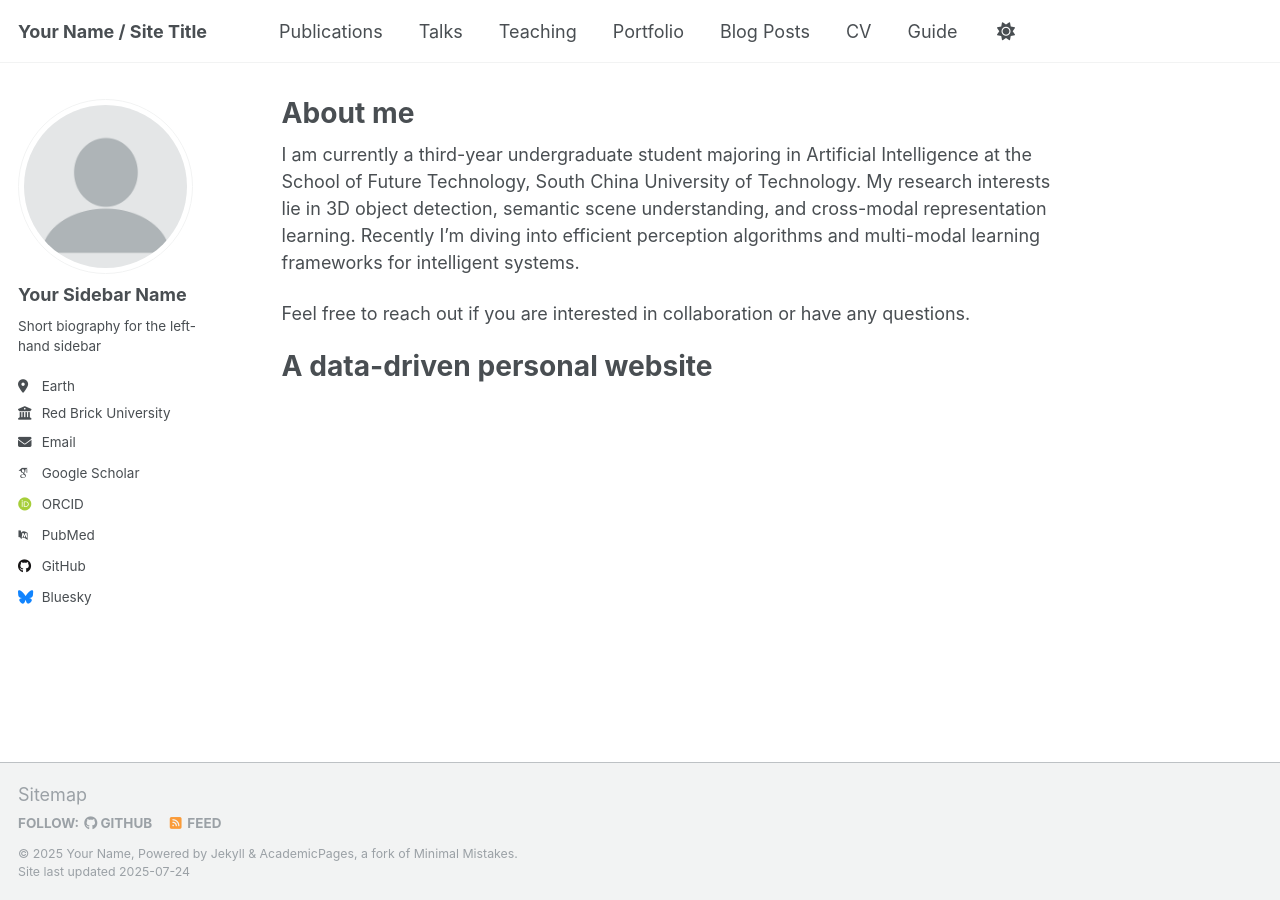
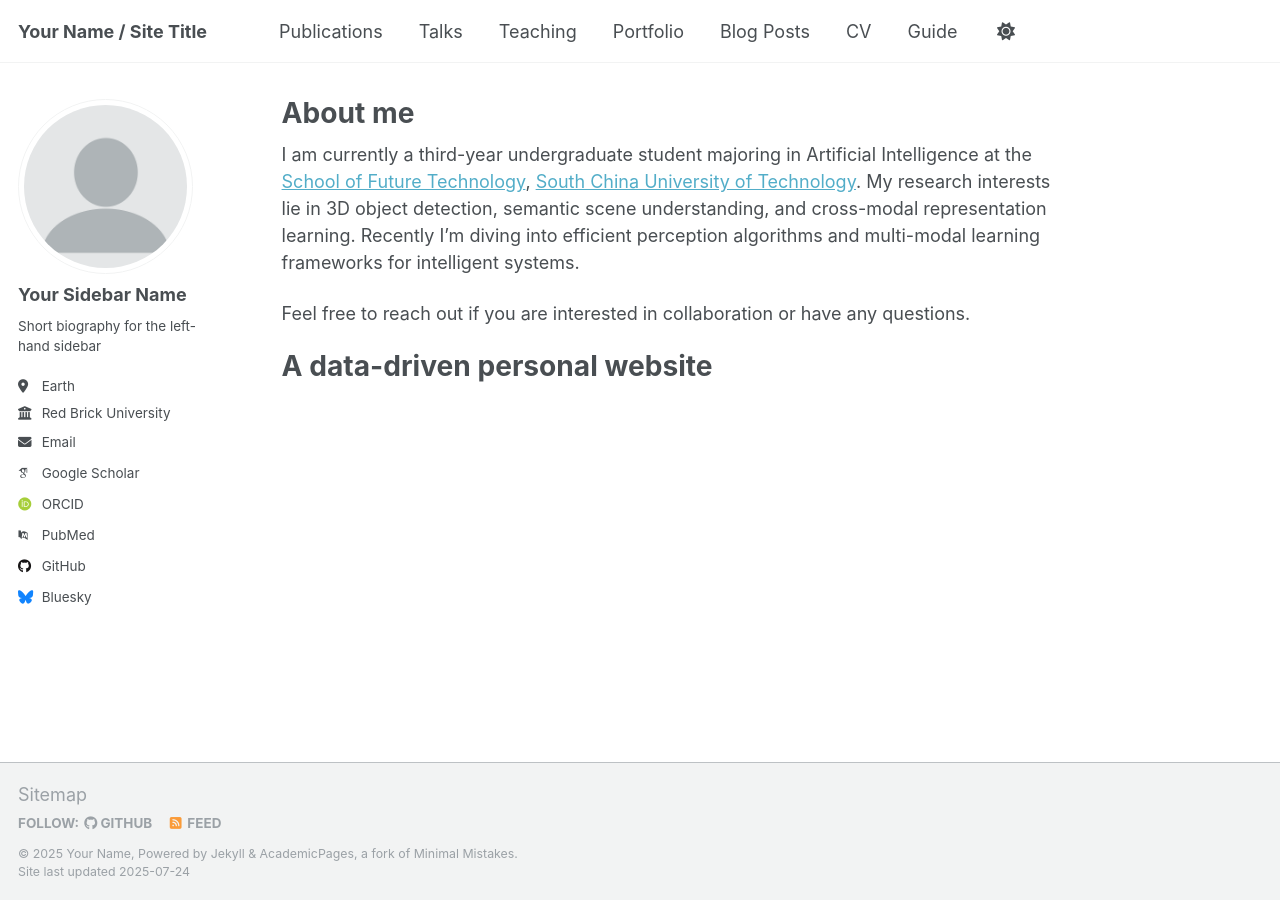
Before and after one commit to VastEpiphany/VastEpiphany.github.io, a Jekyll site: the page built from _pages/about.md, in a window 1280 px wide. Built offline with Jekyll 4.4.1, drawn with Linux system fonts in a browser that asks for light colours; some web fonts are replaced; a script that is not in the unit is left out; part of the change alters nothing that is shown.

```diff
--- a/_pages/about.md
+++ b/_pages/about.md
@@ -7,7 +7,7 @@ redirect_from:
   - /about.html
 ---
 
-I am currently a third-year undergraduate student majoring in Artificial Intelligence at the School of Future Technology, South China University of Technology. My research interests lie in 3D object detection, semantic scene understanding, and cross-modal representation learning. Recently I'm diving into efficient perception algorithms and multi-modal learning frameworks for intelligent systems.
+I am currently a third-year undergraduate student majoring in Artificial Intelligence at the [School of Future Technology](https://www2.scut.edu.cn/ft/), [South China University of Technology](https://www.scut.edu.cn/). My research interests lie in 3D object detection, semantic scene understanding, and cross-modal representation learning. Recently I'm diving into efficient perception algorithms and multi-modal learning frameworks for intelligent systems.
 
 Feel free to reach out if you are interested in collaboration or have any questions.
 
```
